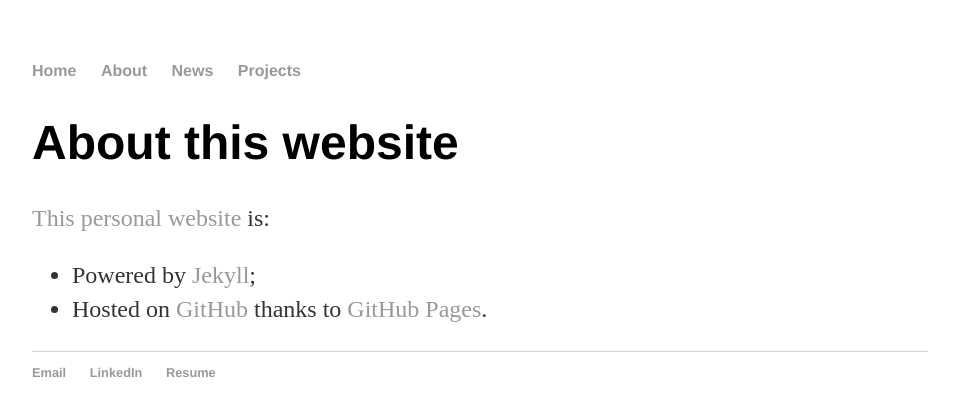
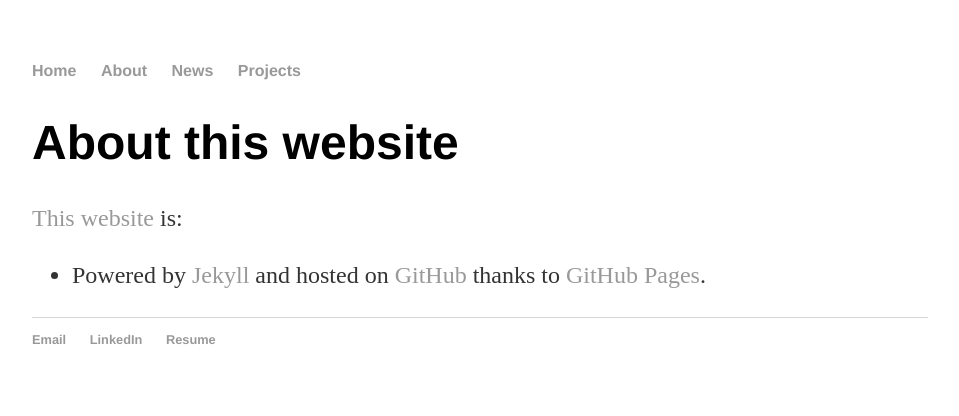
Before and after one commit to chriso23/chriso23.github.io, a Jekyll site: the page built from about/index.md, in a window 1280 px wide. Shown: the top 416 px of the page, without its empty margins (160-1119 px from the left). Built offline with Jekyll 4.4.1, drawn with Linux system fonts in a browser that asks for light colours; our own code applies the rules of GitHub Pages for plain Markdown files.

Commit message:
Update index.md

```diff
--- a/about/index.md
+++ b/about/index.md
@@ -1,6 +1,5 @@
 # About this website
 
-[This personal website](https://chrisoung1.github.io/) is:
+[This website](https://chrisoung1.github.io/) is:
 
-- Powered by [Jekyll](https://jekyllrb.com/);
-- Hosted on [GitHub](https://github.com/) thanks to [GitHub Pages](https://pages.github.com/).
+- Powered by [Jekyll](https://jekyllrb.com/) and hosted on [GitHub](https://github.com/) thanks to [GitHub Pages](https://pages.github.com/).
```
